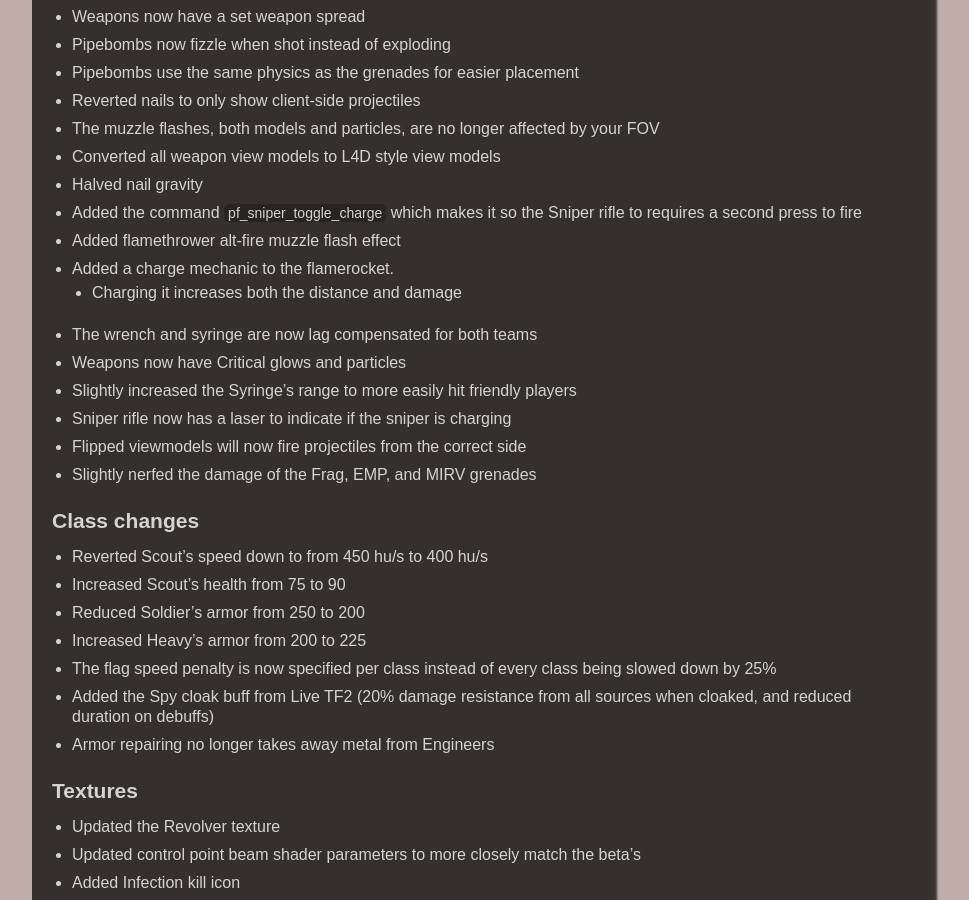
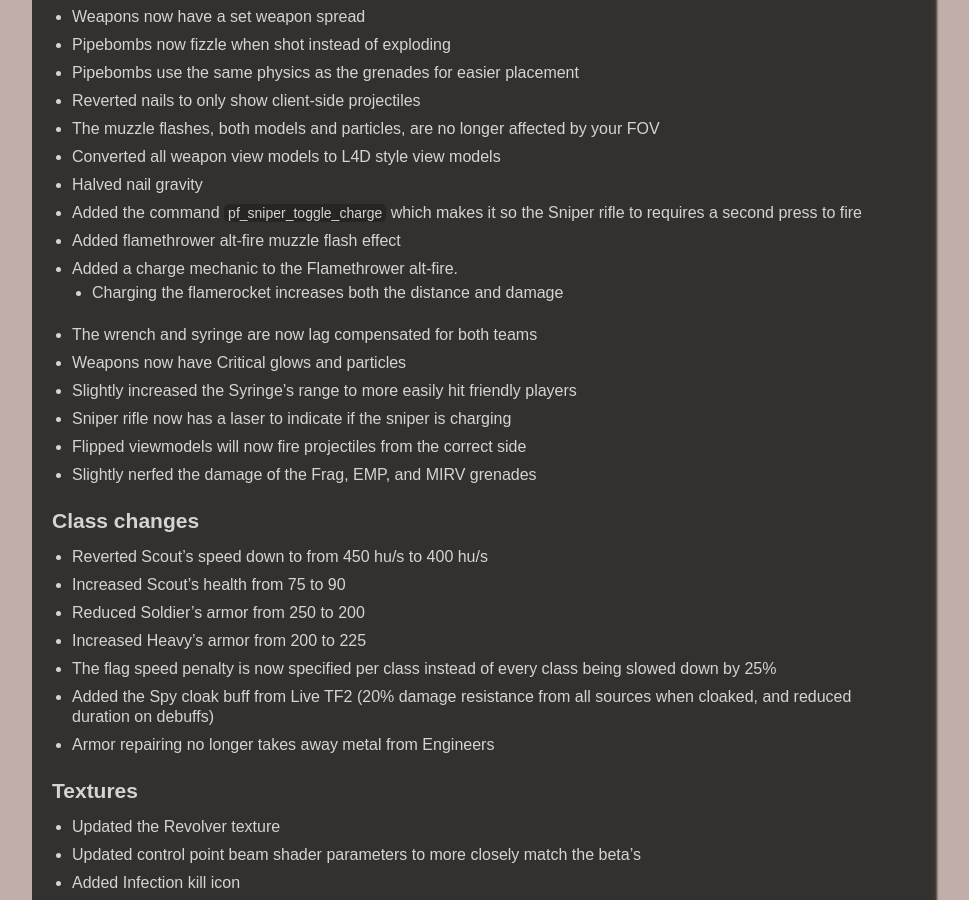
Before and after one commit to Pre-Fortress-2/PF2-Website, a Jekyll site: the page built from _posts/updates/2022-02-17-update-070.md, in a window 1280 px wide and 900 px high, scrolled down 1893 px. Shown: the whole window, without its empty margins (158-1127 px from the left). Built offline with Jekyll 4.4.1, drawn with Linux system fonts in a browser that asks for light colours.

Commit message:
grammar issue

```diff
--- a/_posts/updates/2022-02-17-update-070.md
+++ b/_posts/updates/2022-02-17-update-070.md
@@ -69,8 +69,8 @@
 - Halved nail gravity
 - Added the command `pf_sniper_toggle_charge` which makes it so the Sniper rifle to requires a second press to fire
 - Added flamethrower alt-fire muzzle flash effect
-- Added a charge mechanic to the flamerocket.
-	- Charging it increases both the distance and damage
+- Added a charge mechanic to the Flamethrower alt-fire.
+	- Charging the flamerocket increases both the distance and damage
 - The wrench and syringe are now lag compensated for both teams
 - Weapons now have Critical glows and particles
 - Slightly increased the Syringe's range to more easily hit friendly players
```
